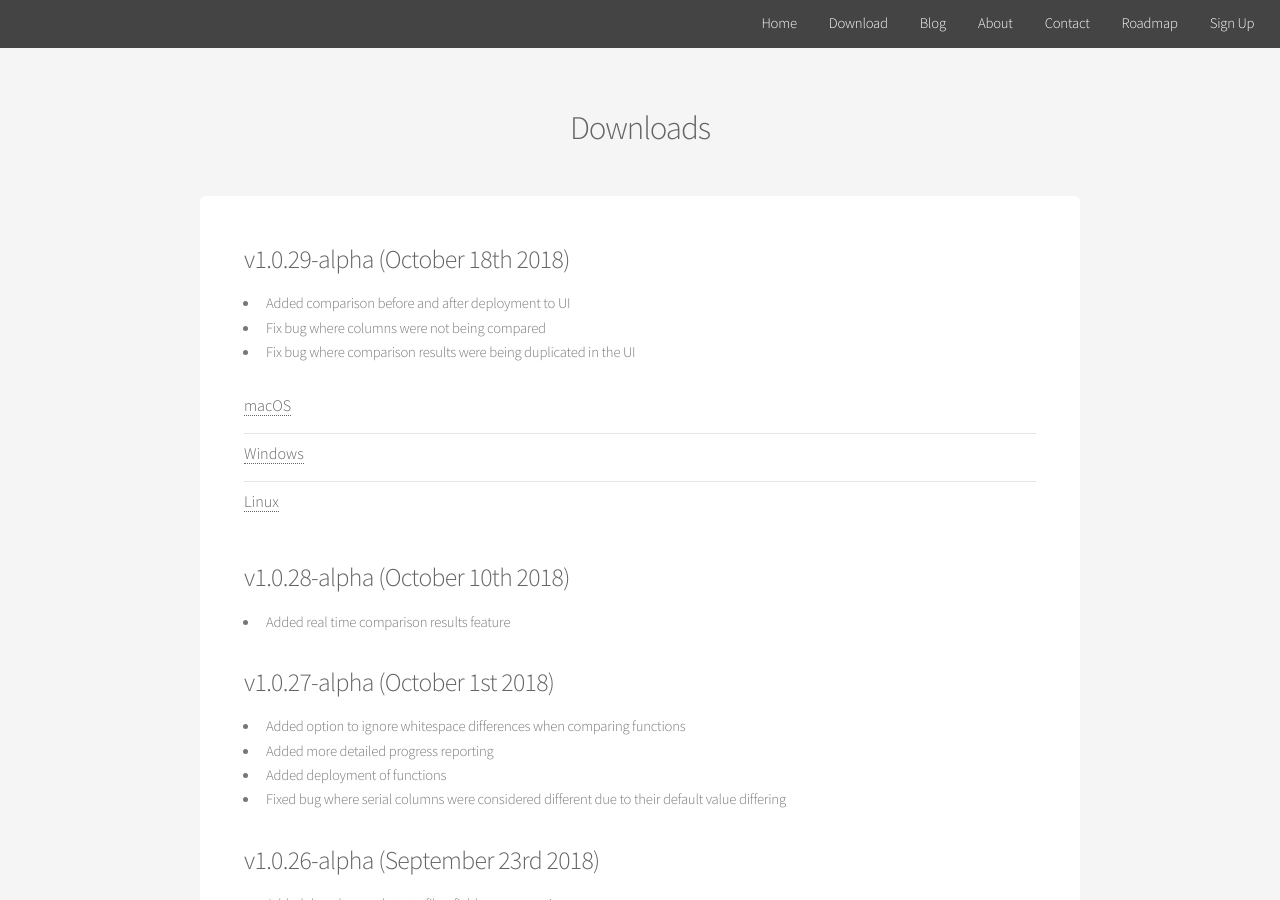
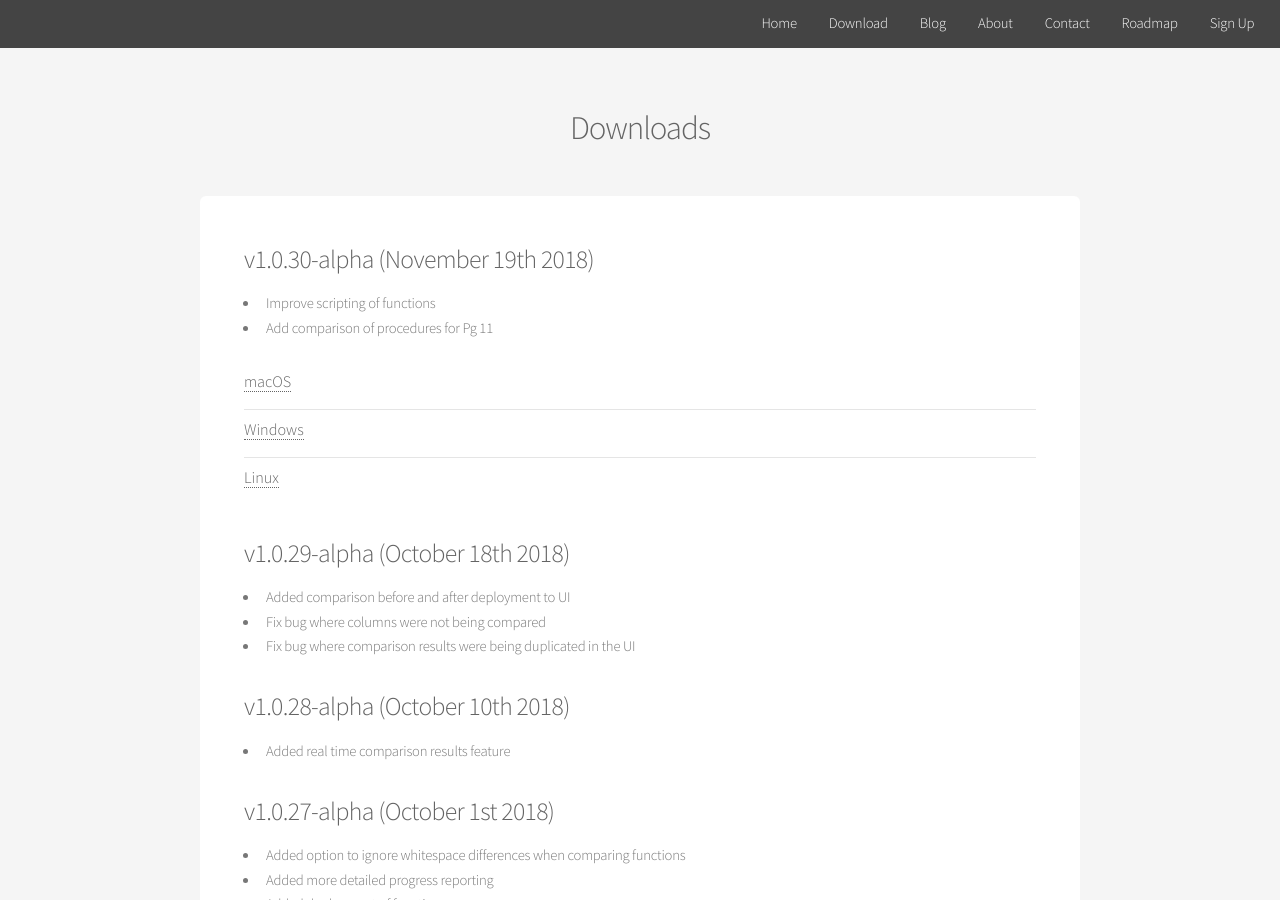
Before and after one commit to sql-migrate/backup2.sql-migrate.github.io, a Jekyll site: the page built from downloads.md, in a window 1280 px wide and 900 px high. Built offline with Jekyll 4.4.1, drawn with Linux system fonts in a browser that asks for light colours.

Commit message:
add v1.0.30-alpha

```diff
--- a/downloads.md
+++ b/downloads.md
@@ -4,35 +4,40 @@
 permalink: /downloads
 ---
 
-<h3>v1.0.29-alpha (October 18th 2018)</h3>
-  - Added comparison before and after deployment to UI
-  - Fix bug where columns were not being compared
-  - Fix bug where comparison results were being duplicated in the UI
+<h3>v1.0.30-alpha (November 19th 2018)</h3>
+  - Improve scripting of functions
+  - Add comparison of procedures for Pg 11
 
   <ul class="alt">
       <li>
         <h4>
           <a class="post-link"
-          onclick="var that=this;ga('send', 'event','Download','macOS 1.0.29-alpha',this.href);setTimeout(function(){location.href=that.href;},200);return false;"
-          href="http://downloads.postgrescompare.com/builds/PostgresCompare-darwin-x64_1.0.29-alpha.zip">macOS</a>
+          onclick="var that=this;ga('send', 'event','Download','macOS 1.0.30-alpha',this.href);setTimeout(function(){location.href=that.href;},200);return false;"
+          href="http://downloads.postgrescompare.com/builds/PostgresCompare-darwin-x64_1.0.30-alpha.zip">macOS</a>
         </h4>
       </li>
       <li>
         <h4>
           <a class="post-link"
-          onclick="var that=this;ga('send', 'event','Download','Windows 1.0.29-alpha',this.href);setTimeout(function(){location.href=that.href;},200);return false;"
-          href="http://downloads.postgrescompare.com/builds/PostgresCompare-win32-x64_1.0.29-alpha.zip">Windows</a>
+          onclick="var that=this;ga('send', 'event','Download','Windows 1.0.30-alpha',this.href);setTimeout(function(){location.href=that.href;},200);return false;"
+          href="http://downloads.postgrescompare.com/builds/PostgresCompare-win32-x64_1.0.30-alpha.zip">Windows</a>
         </h4>
       </li>
       <li>
         <h4>
           <a class="post-link"
-          onclick="var that=this;ga('send', 'event','Download','Linux 1.0.29-alpha',this.href);setTimeout(function(){location.href=that.href;},200);return false;"
-          href="http://downloads.postgrescompare.com/builds/PostgresCompare-linux-x64_1.0.29-alpha.zip">Linux</a>
+          onclick="var that=this;ga('send', 'event','Download','Linux 1.0.30-alpha',this.href);setTimeout(function(){location.href=that.href;},200);return false;"
+          href="http://downloads.postgrescompare.com/builds/PostgresCompare-linux-x64_1.0.30-alpha.zip">Linux</a>
         </h4>
       </li>
   </ul>
 
+
+
+<h3>v1.0.29-alpha (October 18th 2018)</h3>
+  - Added comparison before and after deployment to UI
+  - Fix bug where columns were not being compared
+  - Fix bug where comparison results were being duplicated in the UI
 
 <h3>v1.0.28-alpha (October 10th 2018)</h3>
   - Added real time comparison results feature
```
